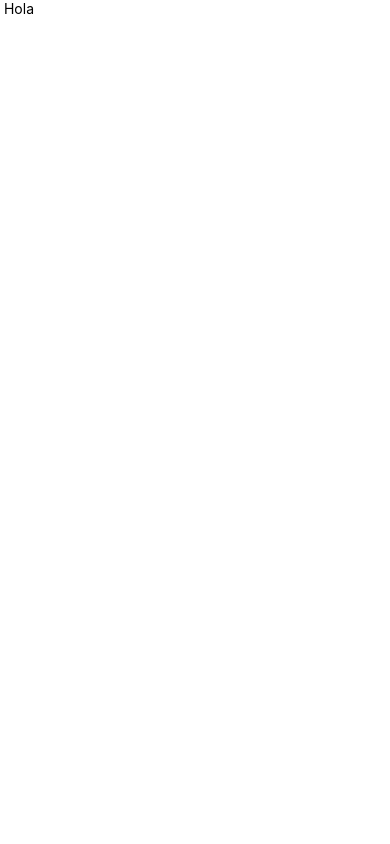
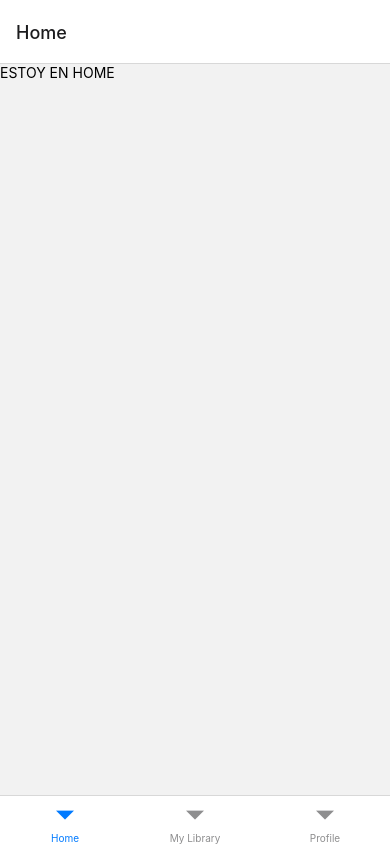
Before and after one commit to BC-MAY-21-RN/proyecto-final-pf-n21-t3, a React Native app: screen /Home in a window 390 px wide. Built offline with nearby package versions, Linux system fonts and the light colour scheme.

Commit message:
Working on Bottom Tab Navigator.
You can see de Bottom Tab and their names.
Missing icons.

Co-authored-by: Dylanson25 <Dvillarreal0@ucol.mx>
Co-authored-by: GerardoIbarra <libarra2@ucol.mx>
Co-authored-by: Ernesto2899 <eramirez28@ucol.mx>

```diff
--- a/App.js
+++ b/App.js
@@ -1,13 +1,12 @@
 import React from 'react';
-import {Text} from 'react-native'
 import Navigator from './src/components/navigator/Navigator';
 import {NavigationContainer} from '@react-navigation/native';
+
 const App = () => {
   return (
-/*     <NavigationContainer>
+     <NavigationContainer>
       <Navigator />
-    </NavigationContainer> */
-    <Text> Hola </Text>
+    </NavigationContainer>
   );
 };
 
--- a/package.json
+++ b/package.json
@@ -19,7 +19,6 @@
     "react-native": "0.67.1",
     "react-native-safe-area-context": "^3.3.2",
     "react-native-screens": "^3.10.2",
-    "react-native-track-player": "^2.1.2",
     "react-native-vector-icons": "^9.0.0",
     "react-redux": "^7.2.6",
     "redux": "^4.1.2",
--- a/src/components/navigator/Navigator.js
+++ b/src/components/navigator/Navigator.js
@@ -1,17 +1,21 @@
-/* import React from 'react';
-import { NavigationContainer } from '@react-navigation/native';
-import { BottomTabBar } from '@react-navigation/bottom-tabs';
-import {Login} from '../../screens/Login'
+ import React from 'react';
+import { createBottomTabNavigator } from '@react-navigation/bottom-tabs';
+import Login from '../../screens/Profile'
+import Register from '../../screens/Home';
+import Profile from '../../screens/Profile'
 
-Tab = BottomTabBar()
+const Tab = createBottomTabNavigator();
 
 const Navigator = () => {
   return (
-      <Tab.Navigator initialRouteName="Login" >
-        <Tab.Screen name="Login" component={Login}/>
+    <>
+      <Tab.Navigator initialRouteName='Login'>
+        <Tab.Screen name='Home' component={Login} />
+        <Tab.Screen name='My Library' component={Register} />
+        <Tab.Screen name='Profile' component={Profile} />
       </Tab.Navigator>
+    </>
   );
 };
 
 export default Navigator;
- */
--- /dev/null
+++ b/src/screens/Home.js
@@ -0,0 +1,12 @@
+import { View, Text } from 'react-native';
+import React from 'react';
+
+const Register = () => {
+  return (
+    <View>
+      <Text style={{color: 'black'}}> Estoy en HOME</Text>
+    </View>
+  );
+};
+
+export default Register;
--- a/src/screens/Login.js
+++ b/src/screens/Library.js
@@ -1,12 +1,12 @@
 import { View, Text } from 'react-native';
 import React from 'react';
 
-const Login = () => {
+const Library = () => {
   return (
     <View>
-      <Text style={{color: 'black'}}>ESTOY EN LOGIN</Text>
+      <Text style={{color: 'black'}}>Estoy en LIBRARY</Text>
     </View>
   );
 };
 
-export default Login;
+export default Library;
--- /dev/null
+++ b/src/screens/Profile.js
@@ -0,0 +1,12 @@
+import { View, Text } from 'react-native';
+import React from 'react';
+
+const Login = () => {
+  return (
+    <View>
+      <Text style={{color: 'black'}}>ESTOY EN HOME</Text>
+    </View>
+  );
+};
+
+export default Login;
```
Also changed, not shown: 2 other files (tests, documents, lock files or other folders).
